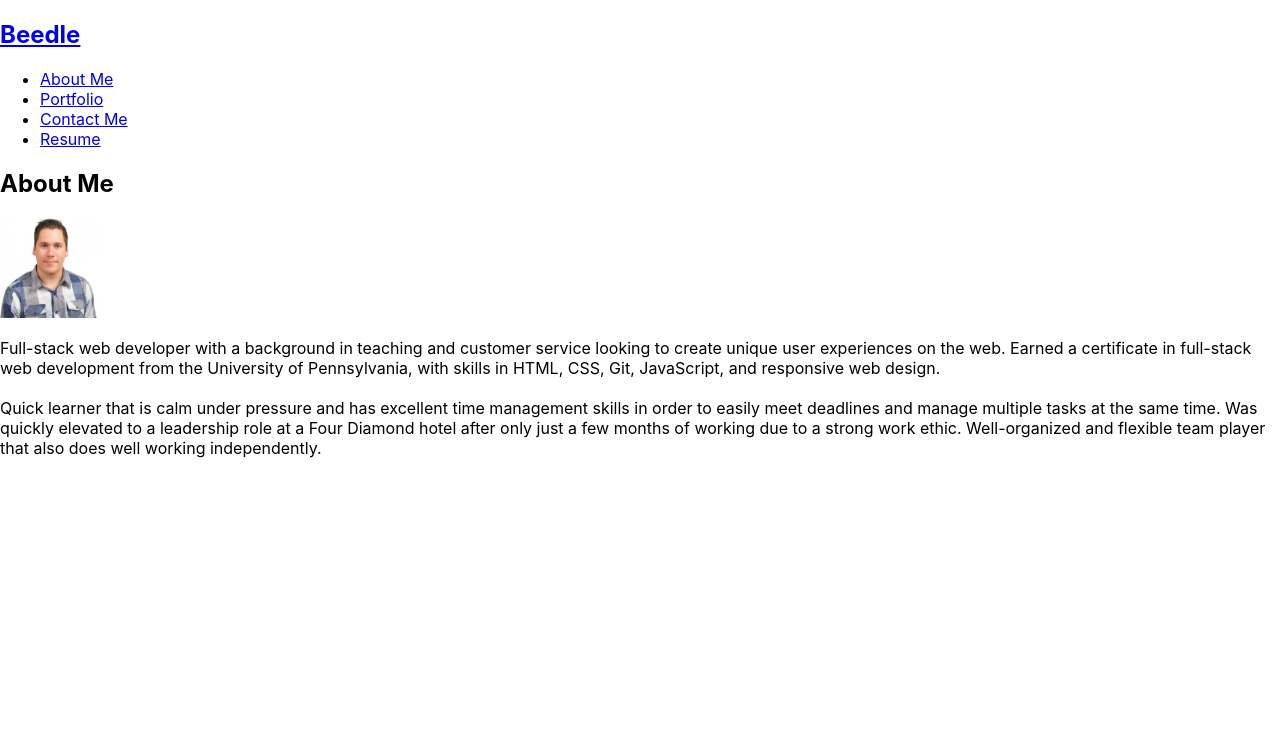
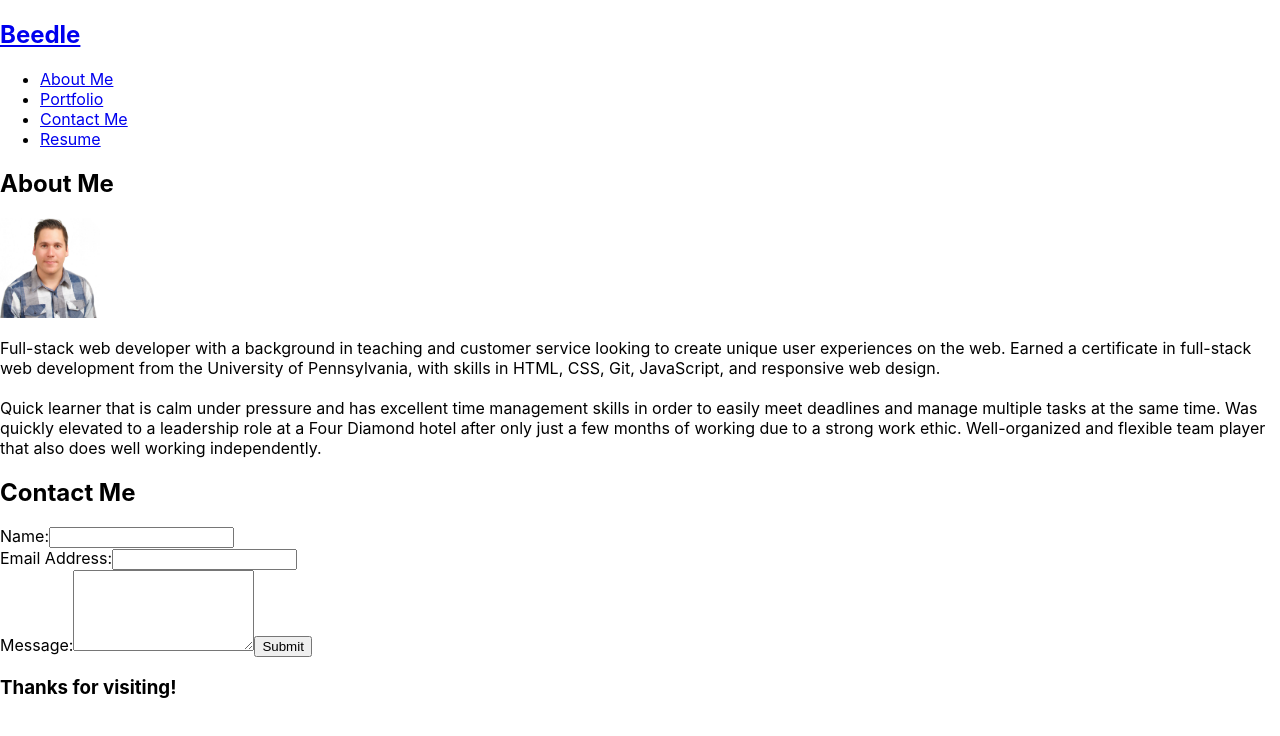
Before and after one commit to jbeedle19/react-portfolio, a React (Create React App) app: page / in a window 1280 px wide. Shown: the top 736 px of the page. Built offline with nearby package versions, Linux system fonts and the light colour scheme.

Commit message:
outlined Footer

```diff
--- a/src/App.js
+++ b/src/App.js
@@ -1,6 +1,8 @@
 import React, { useState } from 'react';
 import Nav from './components/Nav';
 import About from './components/About';
+import ContactForm from './components/Contact';
+import Footer from './components/Footer';
 
 function App() {
   return (
@@ -9,8 +11,10 @@ function App() {
       <main>
         <div>
           <About />
+          <ContactForm />
         </div>
       </main>
+      <Footer />
     </div>
   );
 }
--- /dev/null
+++ b/src/components/Footer/index.js
@@ -0,0 +1,14 @@
+import React from 'react';
+
+function Footer() {
+
+    return (
+        <section>
+            <div>
+                <h3>Thanks for visiting!</h3>
+            </div>
+        </section>
+    )
+}
+
+export default Footer;
```
